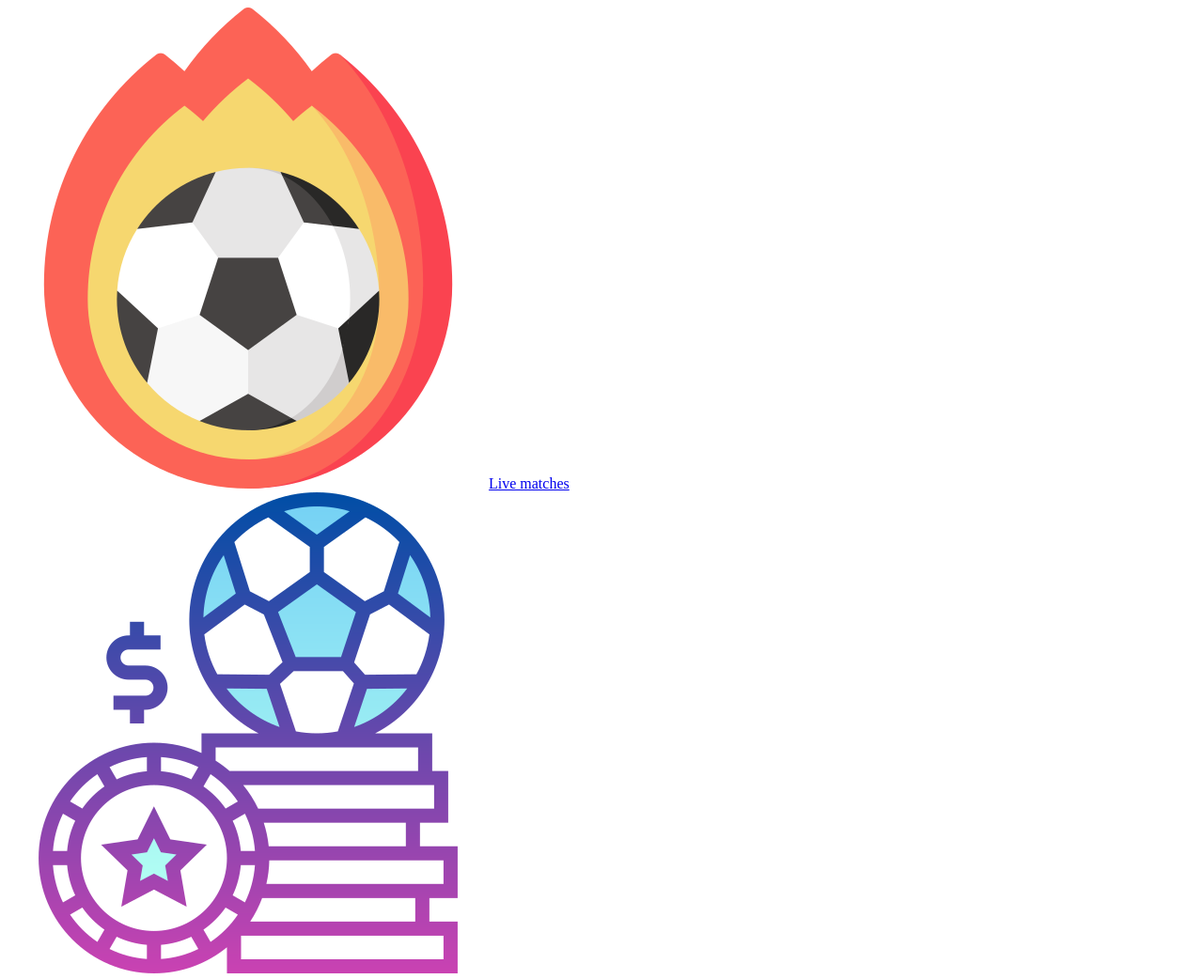
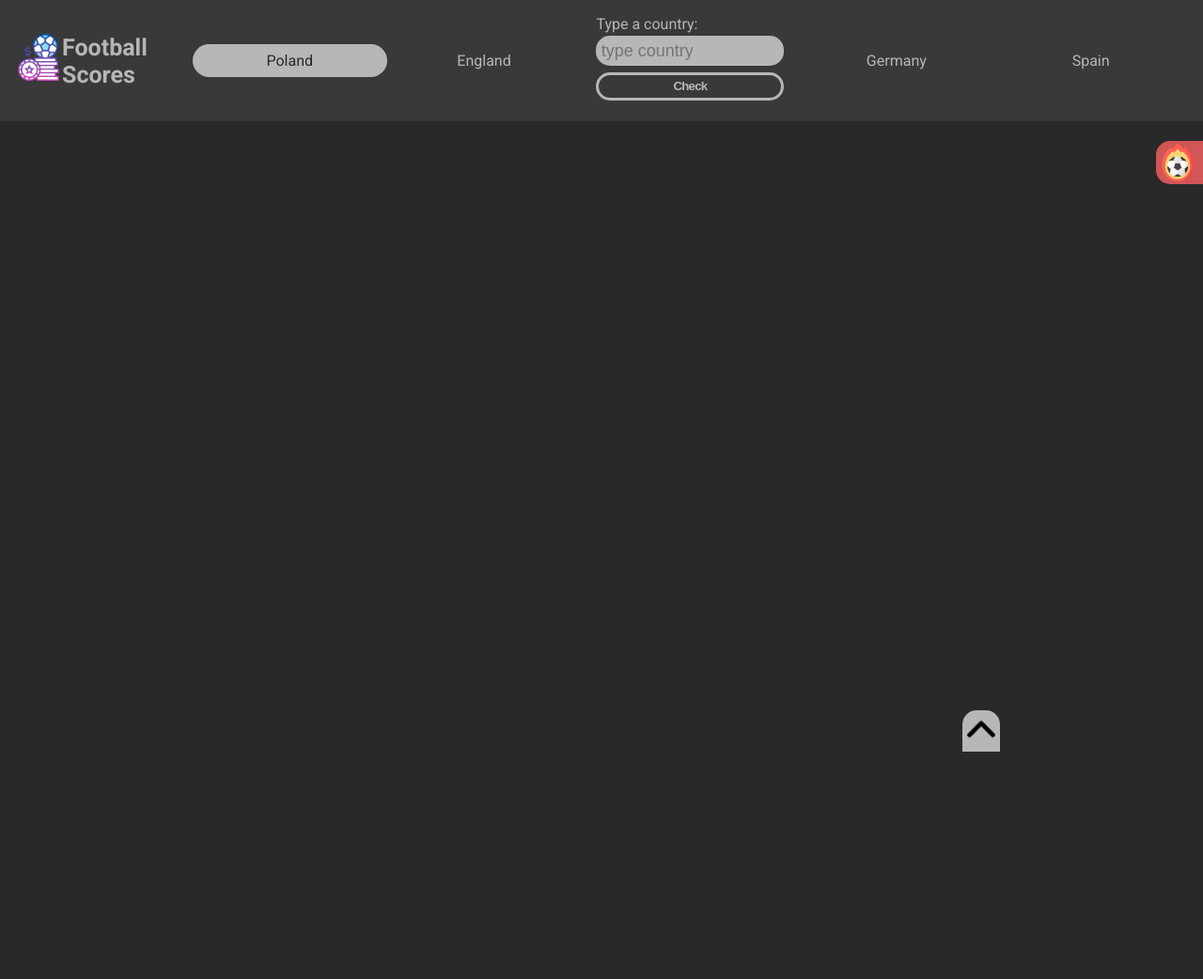
Before and after one commit to michal2028/projekct_inz, a website with bundled scripts: page index.html in a window 1280 px wide. Shown: the top 1042 px of the page at 94% size. After the commit the page ends 800 px from the top, so only its background shows below. Built offline with nearby package versions, Linux system fonts and the light colour scheme; no server answers.

```diff
--- a/index.html
+++ b/index.html
@@ -5,7 +5,7 @@
     <meta http-equiv="X-UA-Compatible" content="IE=edge" />
     <meta name="viewport" content="width=device-width, initial-scale=1.0" />
     <title>Football API WSB</title>
-    <link rel="stylesheet" href="../css/main.css" />
+    <link rel="stylesheet" href="./src/css/main.css" />
     <link rel="preconnect" href="https://fonts.googleapis.com" />
     <link
     rel="stylesheet"
```
